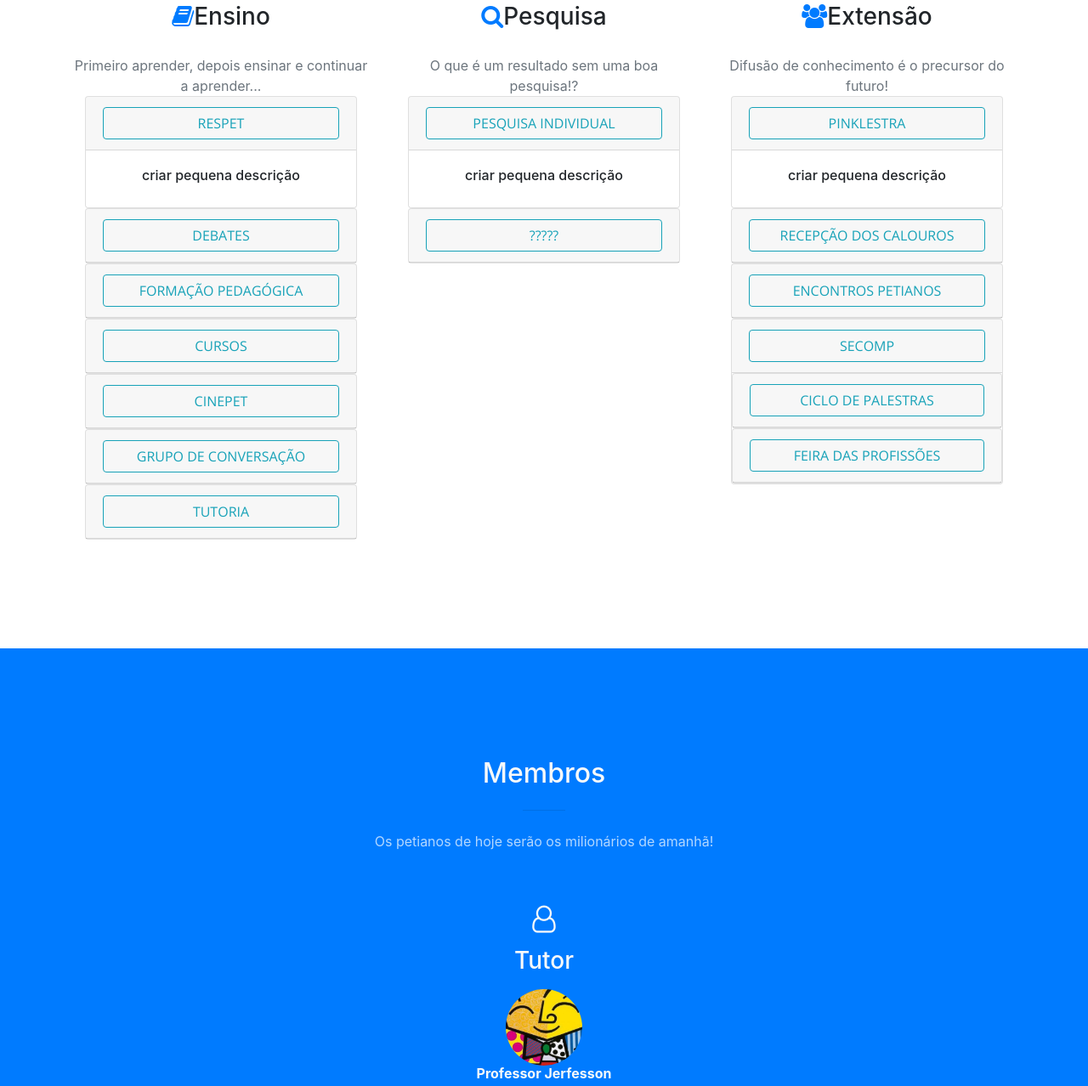
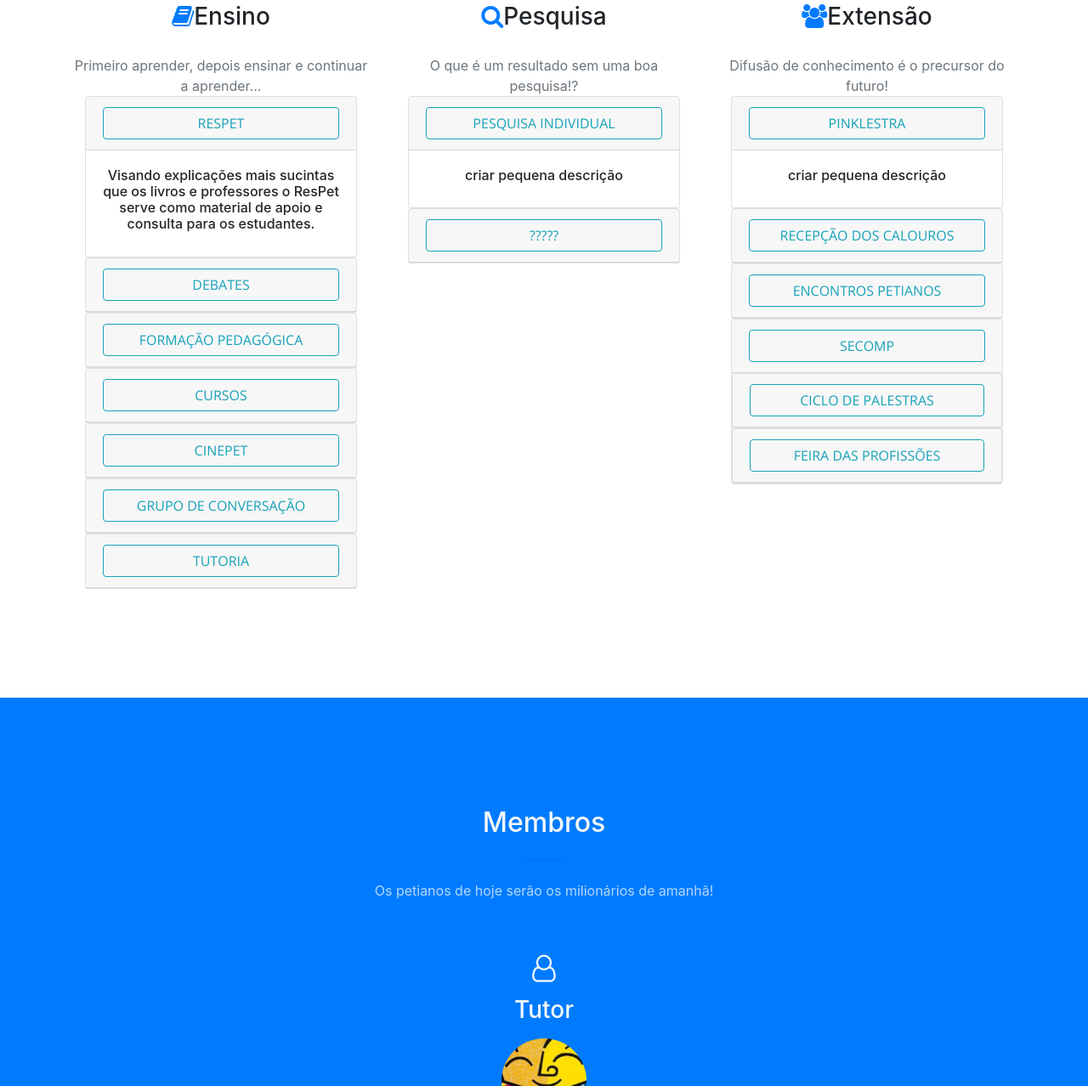
Before and after one commit to MarkosVS/PET-site, a website with bundled scripts: page index.html in a window 1280 px wide. Shown: the part 2272-3550 px from the top of the page at 85% size. Built offline with nearby package versions, Linux system fonts and the light colour scheme.

Commit message:
att coisas

```diff
--- a/css/pet.css
+++ b/css/pet.css
@@ -1,11 +1,11 @@
 #pet-logo {
-	width: 75px;
-	height: 75px;
+	width: 100px;
+	height: 85px;
 }
 
 .foto-membros {
-	width: 90px;
-	height: 90px;
+	width: 100px;
+	height: 100px;
 }
 
 .portfolio-img {
--- a/index.html
+++ b/index.html
@@ -216,7 +216,8 @@
                   </div>
 
                   <div id="collapseOne" class="collapse show" aria-labelledby="headingOne" data-parent="#accordion">
-                    <div class="card-body"><h6>criar pequena descrição</h6></div>
+                    <div class="card-body"><h6>Visando explicações mais sucintas que os livros e professores o ResPet serve como material de apoio e consulta para os estudantes.
+</h6></div>
                   </div>
                 </div>
                 <div class="card">
@@ -226,7 +227,7 @@
                     </h5>
                   </div>
                   <div id="collapseTwo" class="collapse" aria-labelledby="headingTwo" data-parent="#accordion">
-                    <div class="card-body"><h6>criar pequena descrição</h6></div>
+                    <div class="card-body"><h6>Visa aprimorar a argumentação e expandir o conhecimento do grupo em relação a temas não conhecidos e até os temas polêmicos.</h6></div>
                   </div>
                 </div>
                 <div class="card">
@@ -236,7 +237,7 @@
                     </h5>
                   </div>
                   <div id="collapseThree" class="collapse" aria-labelledby="headingThree" data-parent="#accordion">
-                    <div class="card-body"><h6>criar pequena descrição</h6></div>
+                    <div class="card-body"><h6>Como uma das diretrizes do Programa de Educação Tutorial a formação pedagógica é uma iniciação dos petianos a prática da docência.</h6></div>
                   </div>
                 </div>
                 <div class="card">
@@ -246,7 +247,7 @@
                     </h5>
                   </div>
                   <div id="collapseFour" class="collapse" aria-labelledby="headingFour" data-parent="#accordion">
-                    <div class="card-body"><h6>criar pequena descrição</h6></div>
+                    <div class="card-body"><h6>Os cursos ofertados pelo PET que são ministrados pelo próprios petianos que tem como objetivo elevar a qualificação: acadêmica, profissional e docente.</h6></div>
                   </div>
                 </div>
                 <div class="card">
@@ -256,7 +257,7 @@
                     </h5>
                   </div>
                   <div id="collapseFive" class="collapse" aria-labelledby="headingFive" data-parent="#accordion">
-                    <div class="card-body"><h6>criar pequena descrição</h6></div>
+                    <div class="card-body"><h6>Trazer conteúdo relacionado a computação para que o grupo discuta, troque conhecimentos e tenha mais uma oportunidade de se integrar.</h6></div>
                   </div>
                 </div>
                 <div class="card">
@@ -266,7 +267,7 @@
                     </h5>
                   </div>
                   <div id="collapseSix" class="collapse" aria-labelledby="headingSix" data-parent="#accordion">
-                    <div class="card-body"><h6>criar pequena descrição</h6></div>
+                    <div class="card-body"><h6>Aprimorar a capacidade e qualificação dos petianos na: compreensão, fala e escrita de línguas estrangeiras.</h6></div>
                   </div>
                 </div>
                 <div class="card">
@@ -458,7 +459,7 @@
             <img class="rounded-circle foto-membros" src="img/petianos/Ricardo_Filho.jpg" alt="Ricardo Filho">
             <h6><strong>Ricardo Filho</strong></h6>
             <img class="rounded-circle foto-membros" src="img/petianos/Pablo_Gonzalez.jpg" alt="Pablo Gonzalez">
-            <h6><strong>Pablo Gonzales</strong></h6>
+            <h6><strong>Pablo Gonzalez</strong></h6>
           </div>
           <div class="col-lg-6 mx-auto my-auto text-center">
             <i class="fa fa-user-o fa-2x mb-3 mt-3 sr-icons"></i>
```
Also changed, not shown: img/pet_logo.png, img/petianos/Beatriz_Bianca.jpg, img/petianos/Francisco_Leonardo.jpg (deleted), img/petianos/Lucas_Oliveira.jpg, img/petianos/Marcos_Sombra.jpg, img/petianos/Mario_Evandro.jpg, img/petianos/Ricardo_Filho.jpg.
